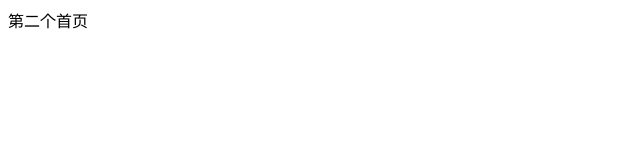
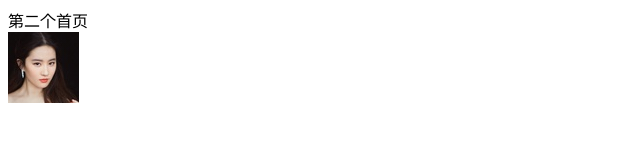
Before and after one commit to nobadly/GitStudy, a plain HTML site: page index.html in a window 1280 px wide. Shown: the whole page, without its empty margins (0-640 px from the left). Drawn offline with Linux system fonts and the light colour scheme.

Commit message:
美女图片

```diff
--- a/index.html
+++ b/index.html
@@ -7,5 +7,6 @@
 </head>
 <body>
     <div>第二个首页</div>
+    <img src="./刘亦菲.png" alt="">
 </body>
 </html>
```
Also changed, not shown: 刘亦菲.png (added).
